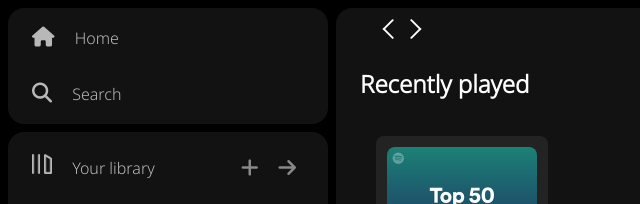
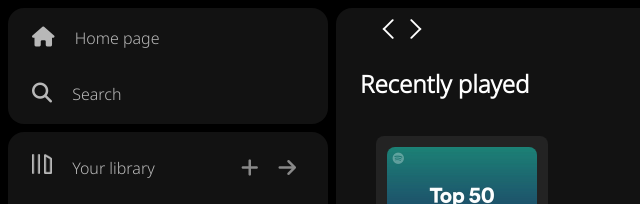
Before and after one commit to gulatiumang91/spotify1, a plain HTML site: page index.html in a window 1280 px wide. Shown: the top 204 px of the page, 0-640 px from the left. Drawn offline with Linux system fonts and the light colour scheme.

Commit message:
Your commit 3

```diff
--- a/index.html
+++ b/index.html
@@ -21,7 +21,7 @@
             <div class="nav">
                 <div class="nav-option">
                     <i class="fa-solid fa-house"></i>
-                    <a href="#">Home</a>
+                    <a href="#">Home page</a>
                 </div>
                 <div class="nav-option">
                     <i class="fa-solid fa-magnifying-glass"></i>
```
